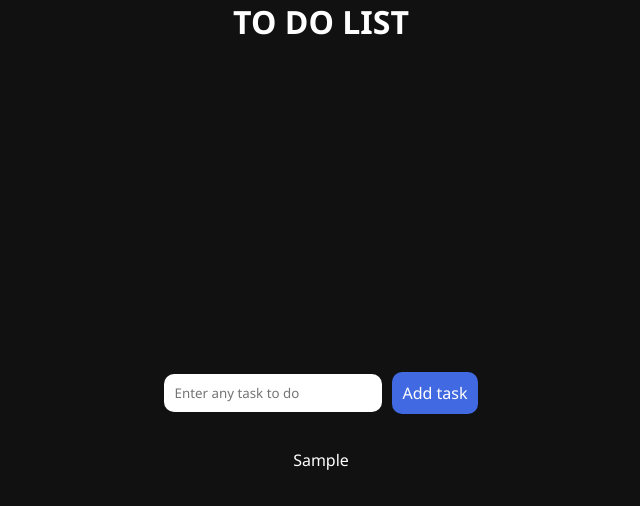
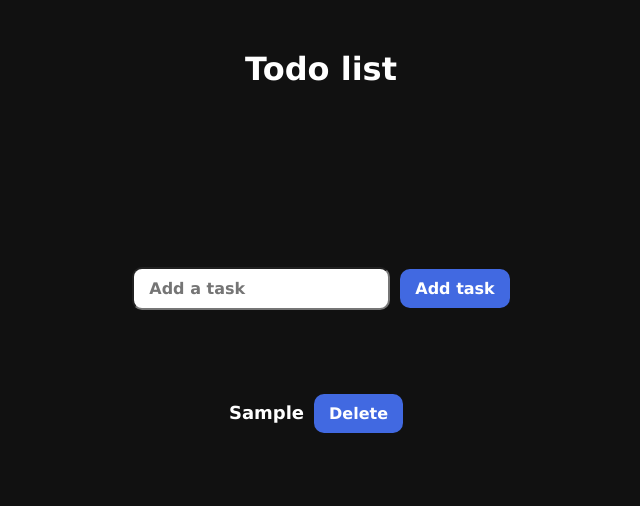
Before and after one commit to Harsh932006/To-do-list, a plain HTML site: page index.html in a window 1280 px wide. Both pictures are taken after typing "Sample" into the empty fields and a click on the button "Add task". Shown: the whole page, without its empty margins (319-959 px from the left). Drawn offline with Linux system fonts and the light colour scheme.

Commit message:
Final Project

```diff
--- a/index.html
+++ b/index.html
@@ -7,14 +7,13 @@
     <link rel="stylesheet" href="style.css" />
   </head>
   <body>
-    <h1>TO DO LIST</h1>
-    <div class="container">
-      <div class="add">
-        <input id="para" type="text" placeholder="Enter any task to do">
-        <button>Add task</button>
-      </div>
-      <p class="tasks"></p>
+    <h1>Todo list</h1>
+    <div class="card">
+      <input type="text" id="taskInput" placeholder="Add a task" />
+      <button id="addTask" class="button">Add task</button>
     </div>
+
+    <ul id="todo-list"></ul>
 
     <script src="script.js"></script>
   </body>
--- a/script.js
+++ b/script.js
@@ -1,14 +1,32 @@
-let para = document.getElementById("para");
-let btn = document.querySelector("button");
-let tasks = document.querySelector(".tasks");
+const taskInput = document.querySelector("#taskInput");
+const addTaskButton = document.querySelector("#addTask");
+const todoList = document.querySelector("#todo-list");
 
-btn.addEventListener("click", () => {
-  let tasksText = para.value.trim();
+addTaskButton.addEventListener("click",()=>{
+  const taskText = taskInput.value.trim();
 
-  if(tasksText!==""){
-    let newTask = document.createElement("p");
-    newTask.innerHTML = tasksText;
-    tasks.appendChild(newTask);
-    para.value = "";
+  if(taskText==""){
+    return alert("Please enter a task!");
   }
-});
+
+  const li = document.createElement("li");
+
+  const taskSpan = document.createElement("span");
+  taskSpan.textContent = taskText;
+
+  taskSpan.addEventListener("click",()=>{
+    taskSpan.classList.toggle("completed");
+  })
+
+  const deletebtn = document.createElement("button");
+  deletebtn.textContent = "Delete";
+  deletebtn.className = "button"
+  deletebtn.addEventListener("click",()=>{
+    todoList.removeChild(li);
+  })
+  li.appendChild(taskSpan);
+  li.appendChild(deletebtn);
+  todoList.appendChild(li);
+
+  taskInput.value = "";
+})
--- a/style.css
+++ b/style.css
@@ -1,55 +1,78 @@
 *{
     margin:0;
     padding:0;
-    box-sizing:border-box;
-    font-family:'Segoe UI', Tahoma, Geneva, Verdana, sans-serif;
+    box-sizing: border-box;
+    font-family:Verdana, Geneva, Tahoma, sans-serif;
+}
+html, body{
+    height: 100%;
+    width: 100%;
+}
+body{
+    margin-top:50px;
+    background-color: #111;
+    text-align: center;
     color:#fff;
 }
-html, body{
-    height:100%;
+h1{
+    margin-bottom:100px;
+}
+.card{
     width:100%;
-}
-body{
-    background-color: #111;
-    display:flex;
-    align-items: center;
-    flex-direction: column;
-}
-.container{
-    height:100%;
+    height: 25vh;
     display: flex;
     align-items: center;
     justify-content: center;
-    flex-direction: column;
     gap:10px;
 }
-#para{
-    padding:10px;
-    border-radius:10px;
+#taskInput{
+    padding:10px 15px;
+    font-size: 16px;
+    border-radius: 10px;
+    font-weight: 900;
+}
+#taskInput:hover{
+    box-shadow: 0px 0px 10px #fff;
+}
+#addTask{
+    background-color: royalblue;
+    color:#fff;
+    padding:10px 15px;
+    font-size: 16px;
+    border-radius: 10px;
+    font-weight: 900;
     border:none;
-    color:#111;
 }
-.add{
-    display:flex;
+#addTask:hover{
+    box-shadow: 0px 0px 10px royalblue;
+    cursor:pointer;
+}
+#todo-list li{
+    font-size:18px;
+    font-weight:900;
+    margin-right:10px;
+    display: flex;
     align-items:center;
+    justify-content: center;
     gap:10px;
 }
-.tasks{
-    margin-top:25px;
-    display:flex;
-    align-items: center;
-    justify-content: center;
-    gap:10px;
-    flex-direction: column;
+.button{
+    background-color: royalblue;
+    color:#fff;
+    padding:10px 15px;
+    font-size: 16px;
+    border-radius: 10px;
+    font-weight: 900;
+    border:none;
 }
-button{
-    background-color: royalblue;
-    border:none;
-    padding:10px;
-    font-size: 16px;
-    border-radius:10px;
+.button:hover{
+    box-shadow: 0px 0px 10px royalblue;
     cursor:pointer;
 }
-button:hover{
-    box-shadow:0px 0px 10px royalblue;
+ul{
+    list-style-type: none;
+    line-height: 50px;
 }
+.completed{
+    text-decoration:line-through;
+}
```
